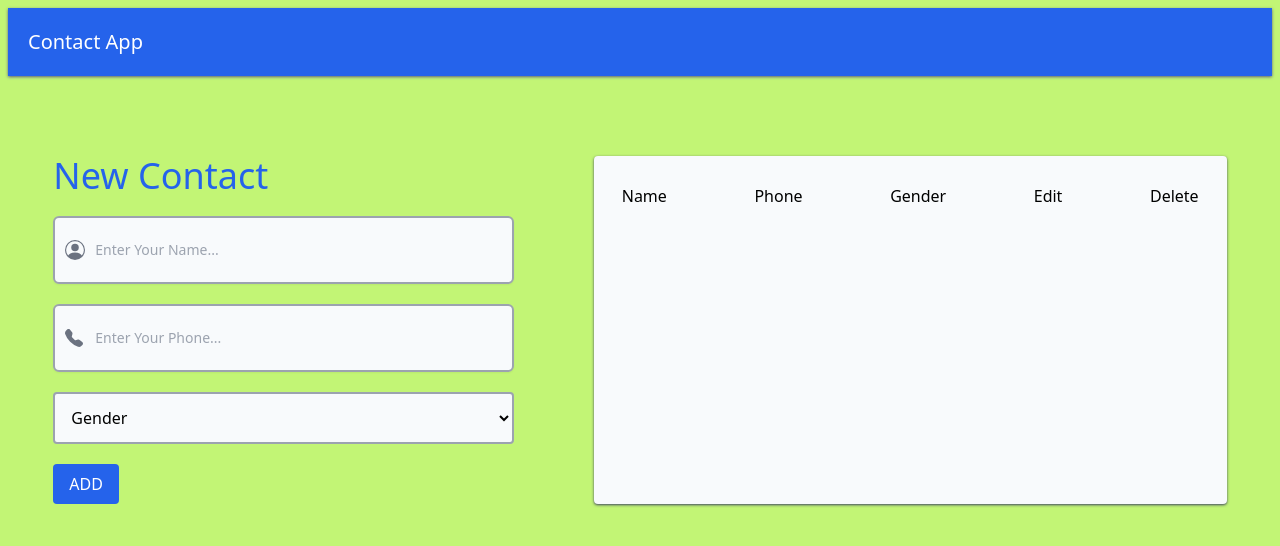
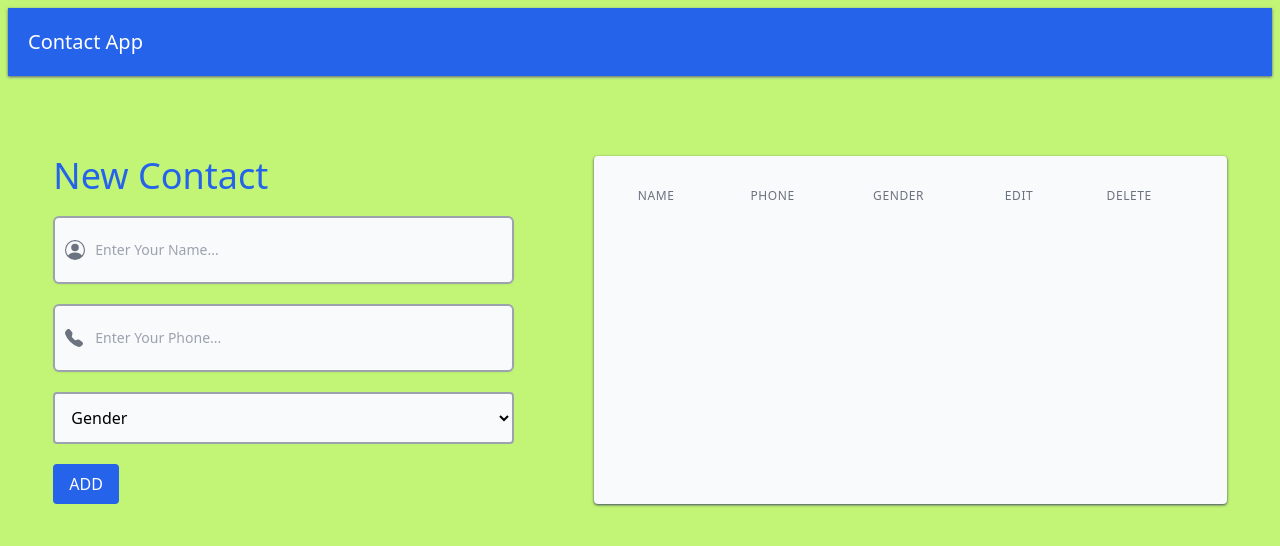
Before and after one commit to NomanSipai/contact-app, a React (Vite) app: page / in a window 1280 px wide. Shown: the top 546 px of the page. Built offline with nearby package versions, Linux system fonts and the light colour scheme.

Commit message:
create table

```diff
--- a/src/App.jsx
+++ b/src/App.jsx
@@ -129,26 +129,72 @@ function App() {
           </div>
         </div>
         <div className="rounded shadow shadow-gray-600 bg-slate-50 w-full p-5">
-          <div className="flex px-2 py-2 border-gray-300 justify-between w-full">
-            <div>Name</div>
-            <div>Phone</div>
-            <div>Gender</div>
-            <div>Edit</div>
-            <div>Delete</div>
-          </div>
-          {contactData.map((item) => {
-            return (
-              <div
-                key={item.id}
-                className="flex border-t border-gray-300 px-2 py-2 justify-between w-full">
-                <div>{item.name}</div>
-                <div>{item.phone}</div>
-                <div>{item.gender}</div>
-                <div>Edit</div>
-                <div>Delete</div>
-              </div>
-            );
-          })}
+          <table className="min-w-full divide-y divide-gray-200">
+            <thead className="bg-gray-50">
+              <tr>
+                <th
+                  scope="col"
+                  className="px-6 py-3 text-left text-xs font-medium text-gray-500 uppercase tracking-wider">
+                  Name
+                </th>
+                <th
+                  scope="col"
+                  className="px-6 py-3 text-left text-xs font-medium text-gray-500 uppercase tracking-wider">
+                  Phone
+                </th>
+                <th
+                  scope="col"
+                  className="px-6 py-3 text-left text-xs font-medium text-gray-500 uppercase tracking-wider">
+                  Gender
+                </th>
+                <th
+                  scope="col"
+                  className="px-6 py-3 text-left text-xs font-medium text-gray-500 uppercase tracking-wider">
+                  Edit
+                </th>
+                <th
+                  scope="col"
+                  className="px-6 py-3 text-left text-xs font-medium text-gray-500 uppercase tracking-wider">
+                  Delete
+                </th>
+              </tr>
+            </thead>
+            <tbody className="bg-white divide-y divide-gray-200">
+              {contactData.map((item) => {
+                return (
+                  <tr key={item.id}>
+                    <td className="px-6 py-4 whitespace-nowrap">{item.name}</td>
+                    <td className="px-6 py-4 whitespace-nowrap">
+                      {item.phone}
+                    </td>
+                    <td className="px-6 py-4 whitespace-nowrap">
+                      {item.gender}
+                    </td>
+                    <td className="px-6 py-4 whitespace-nowrap">
+                      <svg
+                        xmlns="http://www.w3.org/2000/svg"
+                        width="20"
+                        height="20"
+                        className="bi bi-pencil-fill cursor-pointer fill-green-800"
+                        viewBox="0 0 16 16">
+                        <path d="M12.854.146a.5.5 0 0 0-.707 0L10.5 1.793 14.207 5.5l1.647-1.646a.5.5 0 0 0 0-.708zm.646 6.061L9.793 2.5 3.293 9H3.5a.5.5 0 0 1 .5.5v.5h.5a.5.5 0 0 1 .5.5v.5h.5a.5.5 0 0 1 .5.5v.5h.5a.5.5 0 0 1 .5.5v.207zm-7.468 7.468A.5.5 0 0 1 6 13.5V13h-.5a.5.5 0 0 1-.5-.5V12h-.5a.5.5 0 0 1-.5-.5V11h-.5a.5.5 0 0 1-.5-.5V10h-.5a.5.5 0 0 1-.175-.032l-.179.178a.5.5 0 0 0-.11.168l-2 5a.5.5 0 0 0 .65.65l5-2a.5.5 0 0 0 .168-.11z" />
+                      </svg>
+                    </td>
+                    <td className="px-6 py-4 whitespace-nowrap">
+                      <svg
+                        xmlns="http://www.w3.org/2000/svg"
+                        width="20"
+                        height="20"
+                        className="bi bi-trash3-fill cursor-pointer fill-red-600"
+                        viewBox="0 0 16 16">
+                        <path d="M11 1.5v1h3.5a.5.5 0 0 1 0 1h-.538l-.853 10.66A2 2 0 0 1 11.115 16h-6.23a2 2 0 0 1-1.994-1.84L2.038 3.5H1.5a.5.5 0 0 1 0-1H5v-1A1.5 1.5 0 0 1 6.5 0h3A1.5 1.5 0 0 1 11 1.5m-5 0v1h4v-1a.5.5 0 0 0-.5-.5h-3a.5.5 0 0 0-.5.5M4.5 5.029l.5 8.5a.5.5 0 1 0 .998-.06l-.5-8.5a.5.5 0 1 0-.998.06m6.53-.528a.5.5 0 0 0-.528.47l-.5 8.5a.5.5 0 0 0 .998.058l.5-8.5a.5.5 0 0 0-.47-.528M8 4.5a.5.5 0 0 0-.5.5v8.5a.5.5 0 0 0 1 0V5a.5.5 0 0 0-.5-.5" />
+                      </svg>
+                    </td>
+                  </tr>
+                );
+              })}
+            </tbody>
+          </table>
         </div>
       </div>
     </div>
```
